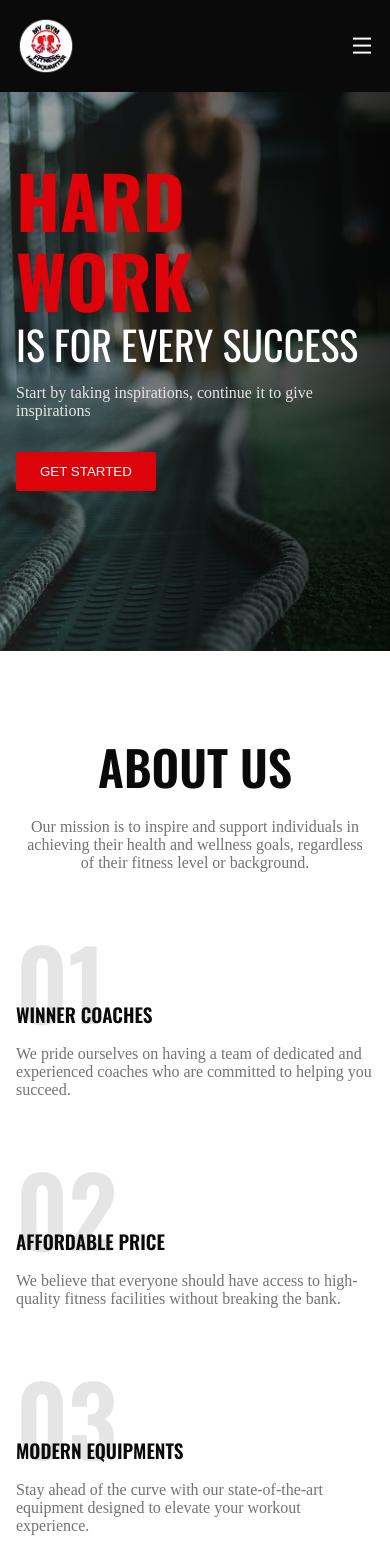
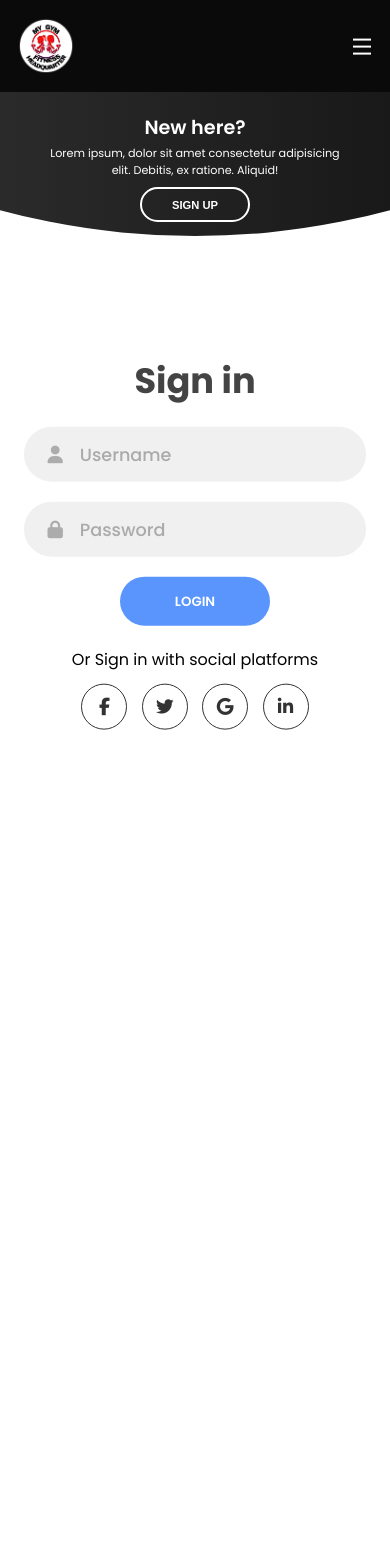
Before and after one commit to geetanshpardhi1/MyGym_webApp, a React (Vite) app in the folder frontend/mygym_app/: page / in a window 390 px wide. Shown: the top 1568 px of the page. After the commit the page ends 844 px from the top, so only its background shows below. Built offline with nearby package versions, Linux system fonts and the light colour scheme.

Commit message:
added signinsignup form to project

```diff
--- a/frontend/mygym_app/index.html
+++ b/frontend/mygym_app/index.html
@@ -23,6 +23,5 @@
     <script type="module" src="/src/main.jsx"></script>
     <script src="https://unpkg.com/scrollreveal"></script>
     <script src="https://cdn.jsdelivr.net/npm/swiper@11/swiper-bundle.min.js"></script>
-
   </body>
 </html>
--- a/frontend/mygym_app/src/App.css
+++ b/frontend/mygym_app/src/App.css
@@ -20,7 +20,6 @@
   box-sizing: border-box;
 }
 
-
 input {
   font-family: "Poppins", sans-serif;
 }
--- a/frontend/mygym_app/src/App.jsx
+++ b/frontend/mygym_app/src/App.jsx
@@ -7,19 +7,20 @@ import Session from './components/Session';
 import Membership from './components/Membership';
 import Clients from './components/Clients';
 // import "./styles/styles.css"
-// import SignInSignUp from './components/SignInSignUp';
+import SignInSignUp from './components/SignInSignUp';
 
 function App(){
 
   return (
     <>
       <Header />
-     <Hero />
+      <SignInSignUp />
+     {/* <Hero />
       <About />
       <Membership />
       <Session />
       <Clients />
-      <Footer />
+      <Footer /> */}
     </>
   );
 }
--- a/frontend/mygym_app/src/components/SignInSignUp.jsx
+++ b/frontend/mygym_app/src/components/SignInSignUp.jsx
@@ -1,74 +1,77 @@
-import React, { useEffect } from "react";
-import styles from "../styles/SignInSignUp.module.css";
+import React, { useState } from 'react';
+import styles from '../styles/SignInSignUp.module.css';
 
 const SignInSignUp = () => {
+  // State to handle whether the sign-up mode is active
+  const [isSignUpMode, setIsSignUpMode] = useState(false);
+
+  // Handlers to toggle between sign-in and sign-up modes
+  const handleSignUpClick = () => {
+    setIsSignUpMode(true);
+  };
+
+  const handleSignInClick = () => {
+    setIsSignUpMode(false);
+  };
 
   return (
-    <div className={styles.container}>
-      <div className={styles["forms-container"]}>
-        <div className={styles["signin-signup"]}>
-          <form className={styles["sign-in-form"]}>
+    <div className={`${styles.container} ${isSignUpMode ? styles['sign-up-mode'] : ''}`}>
+      <div className={styles['forms-container']}>
+        <div className={styles['signin-signup']}>
+          <form className={`${styles['sign-in-form']} ${!isSignUpMode ? styles['active'] : ''}`}>
             <h2 className={styles.title}>Sign in</h2>
-            <div className={styles["input-field"]}>
+            <div className={styles['input-field']}>
               <i className="fas fa-user"></i>
               <input type="text" placeholder="Username" />
             </div>
-            <div className={styles["input-field"]}>
+            <div className={styles['input-field']}>
               <i className="fas fa-lock"></i>
               <input type="password" placeholder="Password" />
             </div>
-            <input
-              type="submit"
-              value="Login"
-              className={`${styles.btn} ${styles.solid}`}
-            />
-            <p className={styles["social-text"]}>
-              Or Sign in with social platforms
-            </p>
-            <div className={styles["social-media"]}>
-              <a href="#" className={styles["social-icon"]}>
+            <input type="submit" value="Login" className={`${styles.btn} ${styles.solid}`} />
+            <p className={styles['social-text']}>Or Sign in with social platforms</p>
+            <div className={styles['social-media']}>
+              <a href="#" className={styles['social-icon']}>
                 <i className="fab fa-facebook-f"></i>
               </a>
-              <a href="#" className={styles["social-icon"]}>
+              <a href="#" className={styles['social-icon']}>
                 <i className="fab fa-twitter"></i>
               </a>
-              <a href="#" className={styles["social-icon"]}>
+              <a href="#" className={styles['social-icon']}>
                 <i className="fab fa-google"></i>
               </a>
-              <a href="#" className={styles["social-icon"]}>
+              <a href="#" className={styles['social-icon']}>
                 <i className="fab fa-linkedin-in"></i>
               </a>
             </div>
           </form>
-          <form className={styles["sign-up-form"]}>
+          <form className={`${styles['sign-up-form']} ${isSignUpMode ? styles['active'] : ''}`}>
             <h2 className={styles.title}>Sign up</h2>
-            <div className={styles["input-field"]}>
+            <div className={styles['input-field']}>
               <i className="fas fa-user"></i>
               <input type="text" placeholder="Username" />
             </div>
-            <div className={styles["input-field"]}>
+            <div className={styles['input-field']}>
               <i className="fas fa-envelope"></i>
               <input type="email" placeholder="Email" />
             </div>
-            <div className={styles["input-field"]}>
+            <div className={styles['input-field']}>
               <i className="fas fa-lock"></i>
               <input type="password" placeholder="Password" />
             </div>
             <input type="submit" className={styles.btn} value="Sign up" />
-            <p className={styles["social-text"]}>
-              Or Sign up with social platforms
-            </p>
-            <div className={styles["social-media"]}>
-              <a href="#" className={styles["social-icon"]}>
+            <p className={styles['social-text']}>Or Sign up with social platforms</p>
+            <div className={styles['social-media']}>
+              <a href="#" className={styles['social-icon']}>
                 <i className="fab fa-facebook-f"></i>
               </a>
-              <a href="#" className={styles["social-icon"]}>
+              <a href="#" className={styles['social-icon']}>
                 <i className="fab fa-twitter"></i>
               </a>
-              <a href="#" className={styles["social-icon"]}>
+              <a href="#" className={styles['social-icon']}>
                 <i className="fab fa-google"></i>
               </a>
-              <a href="#" className={styles["social-icon"]}>
+              <a href="#" className={styles['social-icon']}>
                 <i className="fab fa-linkedin-in"></i>
               </a>
             </div>
@@ -76,34 +79,22 @@ const SignInSignUp = () => {
         </div>
       </div>
 
-      <div className={styles["panels-container"]}>
-        <div className={styles["panel"] + " " + styles["left-panel"]}>
+      <div className={styles['panels-container']}>
+        <div className={`${styles['panel']} ${styles['left-panel']}`}>
           <div className={styles.content}>
             <h3>New here?</h3>
-            <p>
-              Lorem ipsum, dolor sit amet consectetur adipisicing elit. Debitis,
-              ex ratione. Aliquid!
-            </p>
-            <button
-              className={`${styles.btn} ${styles.transparent}`}
-              id="sign-up-btn"
-            >
+            <p>Lorem ipsum, dolor sit amet consectetur adipisicing elit. Debitis, ex ratione. Aliquid!</p>
+            <button className={`${styles.btn} ${styles.transparent}`} onClick={handleSignUpClick}>
               Sign up
             </button>
           </div>
           <img src="img/log.svg" className={styles.image} alt="" />
         </div>
-        <div className={styles["panel"] + " " + styles["right-panel"]}>
+        <div className={`${styles['panel']} ${styles['right-panel']}`}>
           <div className={styles.content}>
             <h3>One of us?</h3>
-            <p>
-              Lorem ipsum dolor sit amet consectetur adipisicing elit. Nostrum
-              laboriosam ad deleniti.
-            </p>
-            <button
-              className={`${styles.btn} ${styles.transparent}`}
-              id="sign-in-btn"
-            >
+            <p>Lorem ipsum dolor sit amet consectetur adipisicing elit. Nostrum laboriosam ad deleniti.</p>
+            <button className={`${styles.btn} ${styles.transparent}`} onClick={handleSignInClick}>
               Sign in
             </button>
           </div>
--- a/frontend/mygym_app/src/styles/SignInSignUp.module.css
+++ b/frontend/mygym_app/src/styles/SignInSignUp.module.css
@@ -168,7 +168,7 @@ form.sign-in-form {
   top: -10%;
   right: 48%;
   transform: translateY(-50%);
-  background-image: linear-gradient(-45deg, #4481eb 0%, #04befe 100%);
+  background: linear-gradient(to right, #434343 0%, black 100%);
   transition: 1.8s ease-in-out;
   border-radius: 50%;
   z-index: 6;
@@ -282,6 +282,10 @@ form.sign-in-form {
     transition: 1s 0.8s ease-in-out;
   }
 
+  .sign-up-form{
+    margin-top: 70px;
+  }
+
   .signin-signup,
   .container.sign-up-mode .signin-signup {
     left: 50%;
@@ -298,6 +302,7 @@ form.sign-in-form {
     align-items: center;
     padding: 2.5rem 8%;
     grid-column: 1 / 2;
+    margin-top: 70px;
   }
 
   .right-panel {
@@ -318,10 +323,12 @@ form.sign-in-form {
     padding-right: 15%;
     transition: transform 0.9s ease-in-out;
     transition-delay: 0.8s;
+
   }
 
   .panel h3 {
     font-size: 1.2rem;
+
   }
 
   .panel p {
```
Also changed, not shown: frontend/mygym_app/main.js (deleted, +0 -60 lines).
